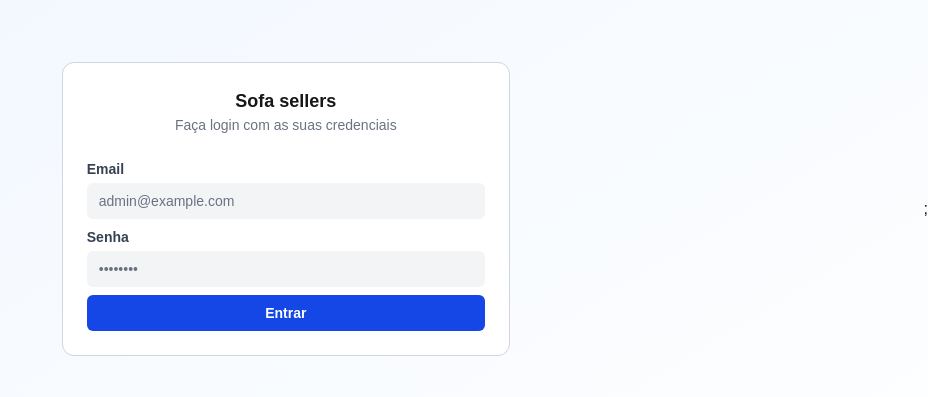
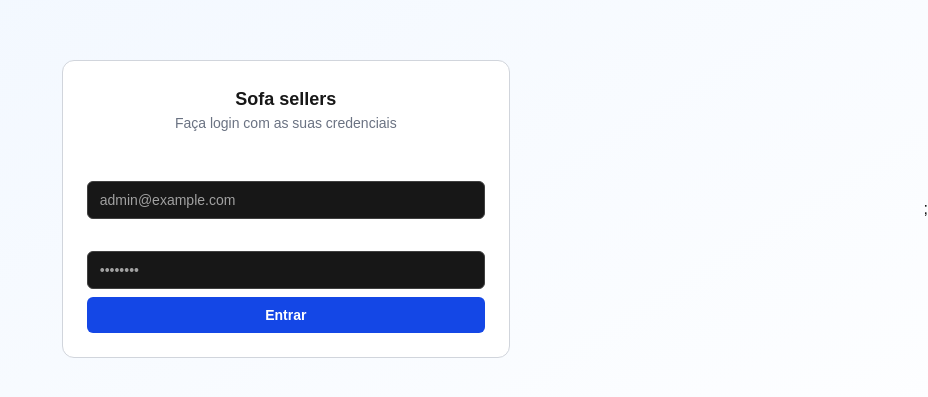
Before and after one commit to leuzaoo/erp-system, a Next.js app: page /login in a window 1280 px wide. Shown: the part 191-588 px from the top of the page, without its empty margins (352-1280 px from the left). Built offline with nearby package versions, Linux system fonts and the light colour scheme.

Commit message:
feat: added color variant to loginFormcomponent

```diff
--- a/app/components/LoginForm.tsx
+++ b/app/components/LoginForm.tsx
@@ -26,6 +26,7 @@ export default function LoginForm() {
           value={email}
           onChange={(e) => setEmail(e.target.value)}
           placeholder="admin@example.com"
+          variant="dark"
         />
         <TextField
           label="Senha"
@@ -33,6 +34,7 @@ export default function LoginForm() {
           onChange={(e) => setPassword(e.target.value)}
           type="password"
           placeholder="••••••••"
+          variant="dark"
         />
         <Button className="w-full" type="submit">
           Entrar
```
